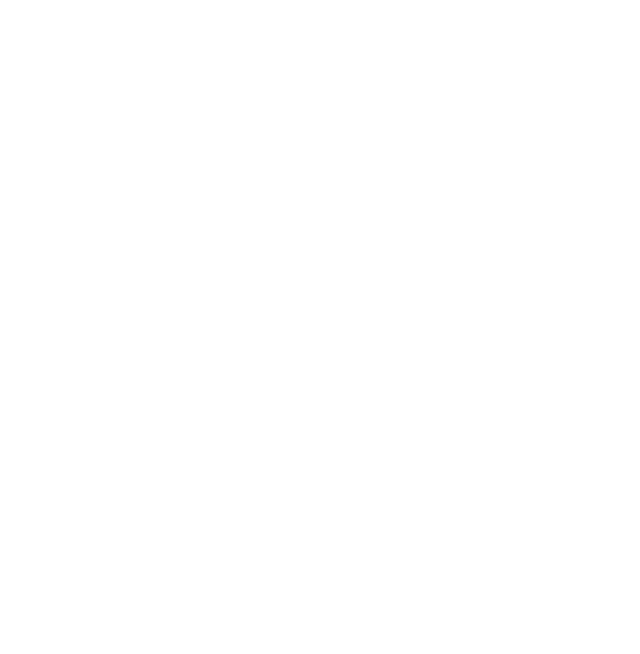
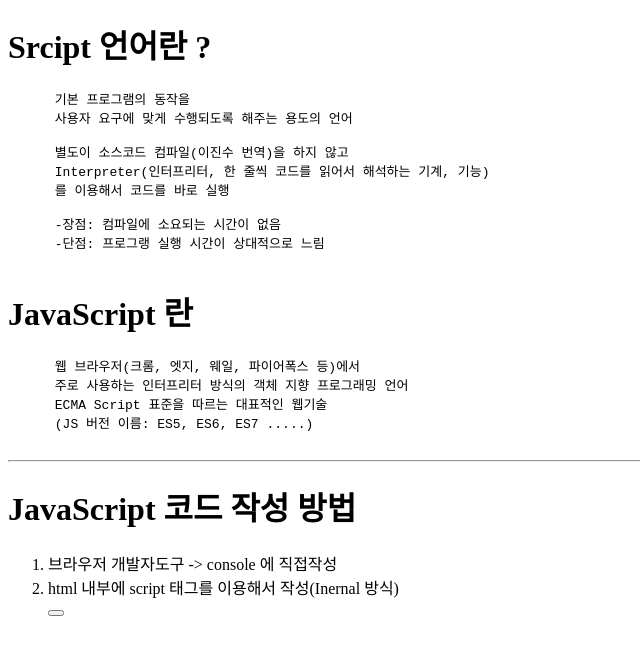
Before and after one commit to Zerojun9403/03_JavaScript, a plain HTML site: page html/01_JS개요.html in a window 1280 px wide. Shown: the whole page, without its empty margins (0-640 px from the left). Drawn offline with Linux system fonts and the light colour scheme.

Commit message:
JS_개요작성

```diff
--- a/html/01_JS개요.html
+++ b/html/01_JS개요.html
@@ -3,7 +3,53 @@
   <head>
     <meta charset="UTF-8" />
     <meta name="viewport" content="width=device-width, initial-scale=1.0" />
-    <title>JavaScript개요</title>
+    <title>01_JS개요</title>
   </head>
-  <body></body>
+  <body>
+    <h1>Srcipt 언어란 ?</h1>
+    <pre>
+      기본 프로그램의 동작을
+      사용자 요구에 맞게 수행되도록 해주는 용도의 언어
+
+      별도이 소스코드 컴파일(이진수 번역)을 하지 않고
+      Interpreter(인터프리터, 한 줄씩 코드를 읽어서 해석하는 기계, 기능)
+      를 이용해서 코드를 바로 실행
+
+      -장점: 컴파일에 소요되는 시간이 없음
+      -단점: 프로그랭 실행 시간이 상대적으로 느림
+    </pre>
+    <h1>JavaScript 란</h1>
+    <pre>
+      웹 브라우저(크롬, 엣지, 웨일, 파이어폭스 등)에서
+      주로 사용하는 인터프리터 방식의 객체 지향 프로그래밍 언어
+      ECMA Script 표준을 따르는 대표적인 웹기술
+      (JS 버전 이름: ES5, ES6, ES7 .....)
+    </pre>
+    <hr />
+    <h1>JavaScript 코드 작성 방법</h1>
+    <ol>
+      <li>브라우저 개발자도구 -> console 에 직접작성</li>
+      <li>
+        html 내부에 script 태그를 이용해서 작성(Inernal 방식)
+        <br />
+        <!-- 버튼이 클릭 되었을때 internalFn() 함수를 호출 실행-->
+        <button type="button" onclick="inernalFn()"></button>
+        <script>
+          //script 태그 를 작성하는 순간부터 javascript 언어를 작성할수 있음
+          /*
+          javascript 범위 태그 주석 : js 코드를 주석으로 작성할 수 있고,
+          설명이나 표기를 작성할 수 있음
+          */
+
+          //function : 함수, 기능
+          /*
+
+          function 함수이름(매개변수 자리){
+            기능에 대해서 작성하는 공간!
+          }
+          */
+        </script>
+      </li>
+    </ol>
+  </body>
 </html>
```
Also changed, not shown: css/01_JS개요.css (added), js/01_JS개요.js (added), 1 other file.
